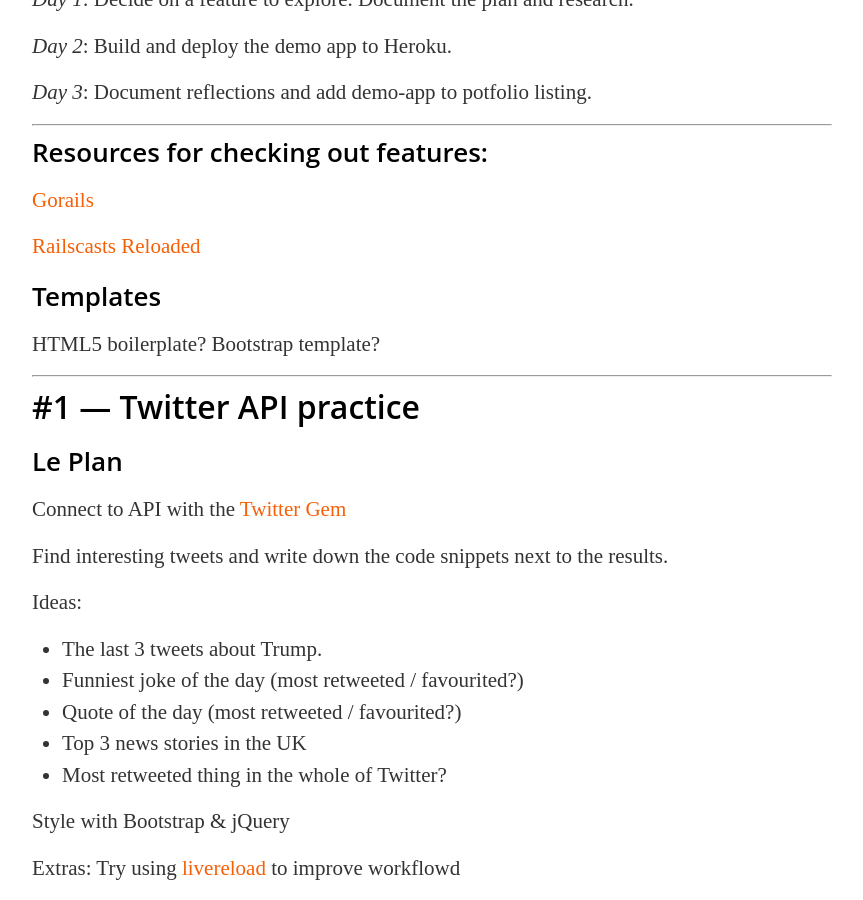
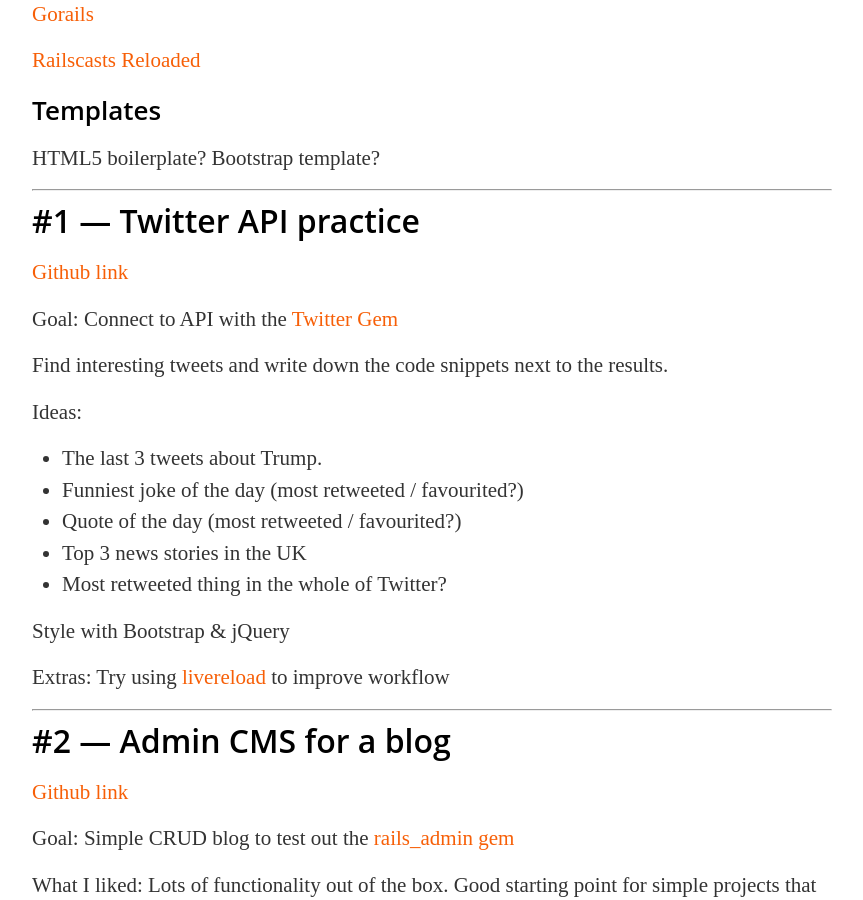
Before and after one commit to lexi89/one-page-folio, a Jekyll site: the page built from webdev/_posts/2016-05-10-ruby-practice-apps.md, in a window 1280 px wide and 900 px high, scrolled down 760 px. Shown: the whole window, without its empty margins (208-1071 px from the left). Built offline with Jekyll 4.4.1, drawn with Linux system fonts in a browser that asks for light colours; some of the changed text lies outside the part shown.

Commit message:
simplified ruby practice apps

```diff
--- a/webdev/_posts/2016-05-10-ruby-practice-apps.md
+++ b/webdev/_posts/2016-05-10-ruby-practice-apps.md
@@ -1,18 +1,10 @@
 ---
-title: The "2 Rails Apps / Week" Journal
+title: Ruby mini-apps
 
 ---
-This page documents my progress towards Ruby on Rails mastery.
+This page will document my progress towards Ruby on Rails mastery.
 
 The purpose of this is to expose myself to as much Rails code as possible, practice research & planning, and documenting. As a by-product, I will create a portfolio of live mini-apps, be able to see how far I've come, and expose the bullshit monkey-mind insecurities that come up in the process.
-
-The format of the exercise is this:
-
-*Day 1*: Decide on a feature to explore. Document the plan and research.
-
-*Day 2*: Build and deploy the demo app to Heroku.
-
-*Day 3*: Document reflections and add demo-app to potfolio listing.
 
 ***
 
@@ -31,9 +23,9 @@
 
 # #1 — Twitter API practice
 
-### Le Plan
+[Github link](https://github.com/lexi89/sandbox/tree/master/twitter_gem)
 
-Connect to API with the [Twitter Gem](https://github.com/sferik/twitter)
+Goal: Connect to API with the [Twitter Gem](https://github.com/sferik/twitter)
 
 Find interesting tweets and write down the code snippets next to the results.
 
@@ -47,21 +39,16 @@
 
 Style with Bootstrap & jQuery
 
-Extras: Try using [livereload](https://github.com/guard/guard-livereload) to improve workflowd
+Extras: Try using [livereload](https://github.com/guard/guard-livereload) to improve workflow
 
-### Learnings & docs
 
 ***
 
-# #2 — News media headline analyzer
+# #2 — Admin CMS for a blog
 
-_Plan_
-Scrape x number of new sites for headlines with Mechanize / Nokogiri
+[Github link](https://github.com/lexi89/sandbox/tree/master/Rails/blog_with_admin)
 
-Save to database a sentiment and a sentiment score from the sentimental gem for each headline.
 
-Display how positive / negative each media outlet is.
+Goal: Simple CRUD blog to test out the [rails_admin gem](https://github.com/sferik/rails_admin)
 
-Optional: heatmap of negative / positive by score.
-
-_Learnings & docs_
+What I liked: Lots of functionality out of the box. Good starting point for simple projects that need a basic CMS
```
Also changed, not shown: 3 other files.
